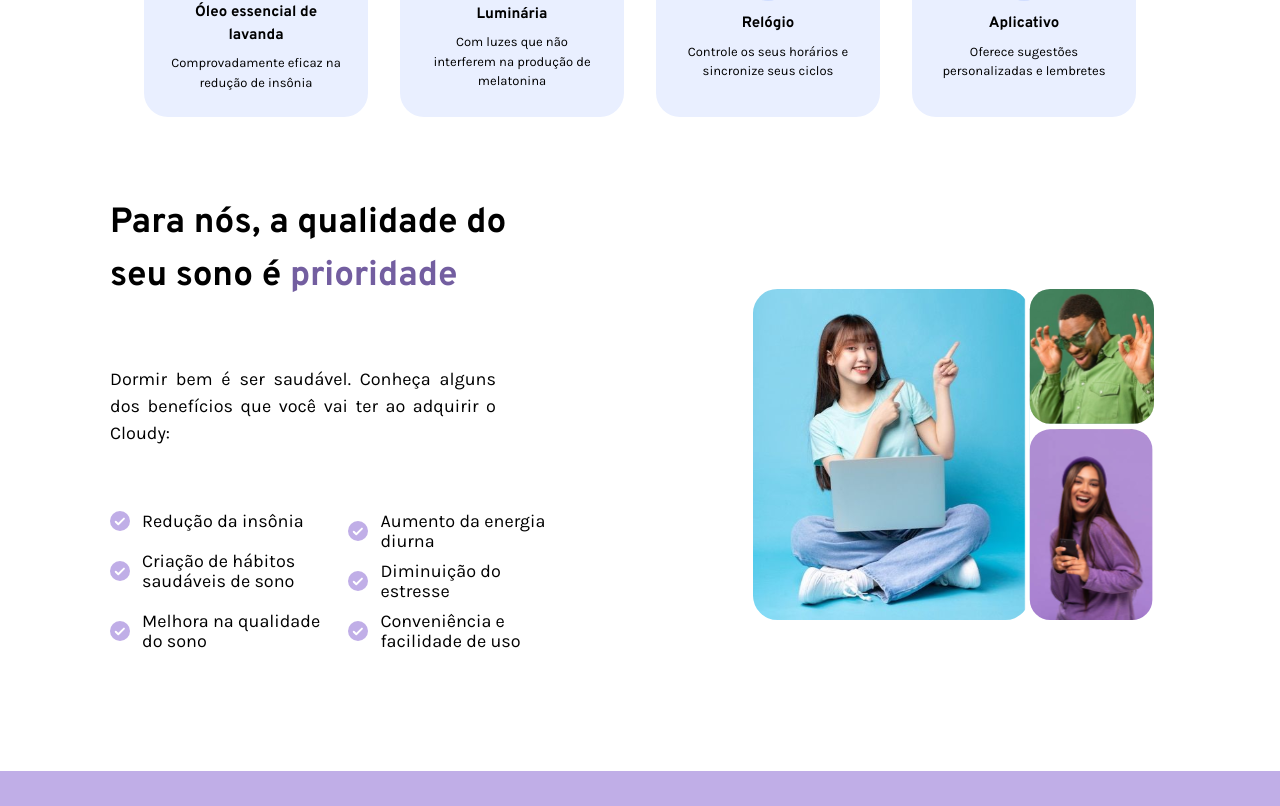
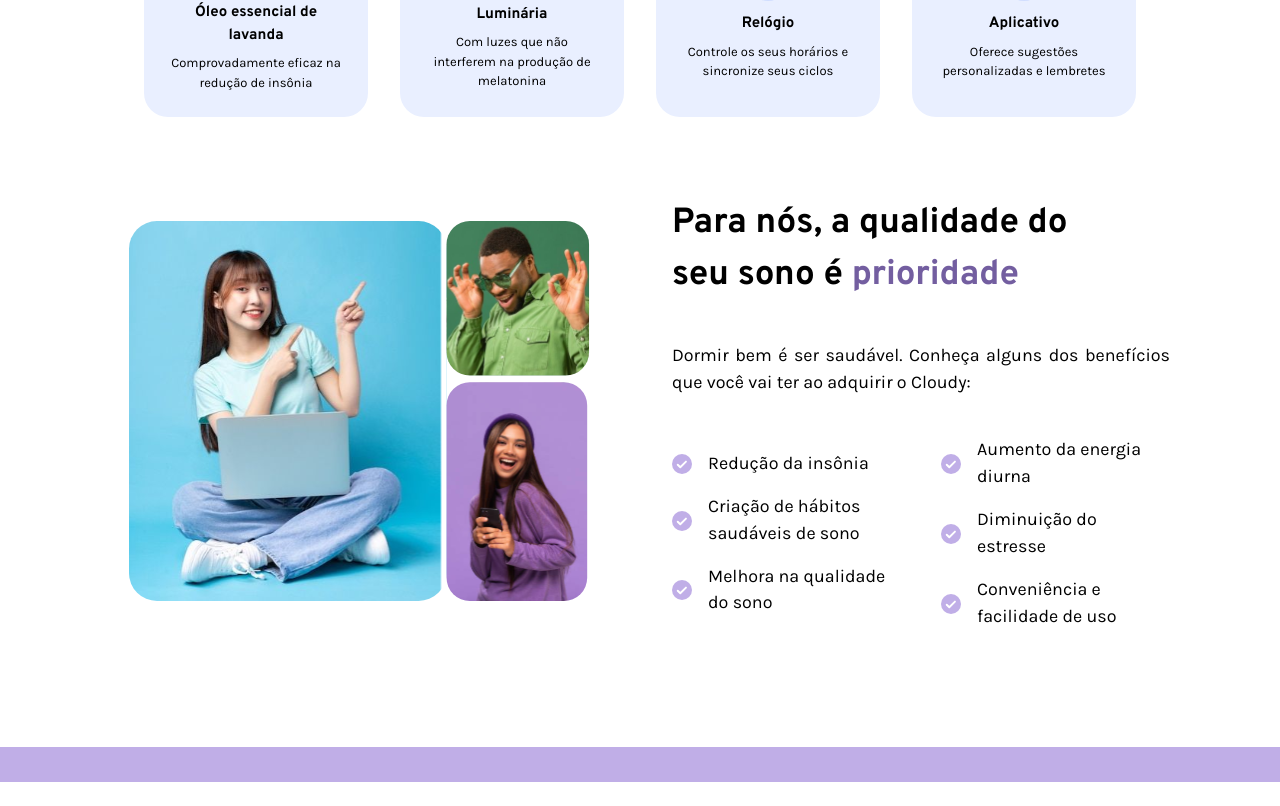
Before and after one commit to yasminvsilva/cloudy, a React (Vite) app: page / in a window 1280 px wide. Shown: the part 1373-2179 px from the top of the page. After the commit the page ends 2155 px from the top, so only its background shows below. Built offline with nearby package versions, Linux system fonts and the light colour scheme.

Commit message:
benefícios finalizado

```diff
--- a/src/pages/Beneficios.jsx
+++ b/src/pages/Beneficios.jsx
@@ -3,69 +3,66 @@ import imagensBeneficios from '../assets/imagensBeneficios.svg'
 
 export default function Beneficios() {
     return (
-    <div className='
-    md:flex
+
+        <div className='md:flex md:gap-10 lg:gap-6 xl:gap-16 2xl:gap-20'>
+
+            <div className='md:order-2 md:flex-1'>
+                <h2 className='
+            font-karla font-bold text-[23px] mb-16
+            md:w-[100%] md:text-[3vw] md:mb-[4vw]
+            lg:text-[2.55vw] lg:mb-[3.2vw]
+            xl:text-[2.73vw]
+            2xl:text-[2.05vw]
           '>
-        <div className='
+                    Para nós, a qualidade do <br></br> seu sono é <span className='text-roxo-titulo'>prioridade</span>
+                </h2>
+                <p className='
+            font-overpass text-[16px] mb-16 text-justify
+            md:w-[100%] md:text-[2vw] md:mb-[4vw]
+            lg:text-[1.6vw] lg:mb-[3.2vw]
+            xl:text-[1.4vw]
+            2xl:text-[1.04vw]
           '>
-            <h2 className='
-            2xl:w-3/5 2xl:mb-18
-            xl:text-[35px] xl:w-4/5 xl:mb-16
-            lg:text-[26px] lg:w-3/4 lg:mb-8
-            md:w-3/4 md:mb-8
-            font-karla font-bold text-[23px] mb-16'>Para nós, a qualidade do <br></br> seu sono é <span className='text-roxo-titulo'>prioridade</span></h2>
-            <p className='
-            2xl:w-3/5 2xl:mb-18
-            xl:text-[18px] xl:mb-16 xl:w-3/5
-            lg:mb-10 lg:w-3/4
-            md:w-3/4 md:mb-8
-            font-overpass text-[16px] mb-16 text-justify'>Dormir bem é ser saudável. Conheça alguns dos benefícios que você vai ter ao adquirir o Cloudy:</p>
+                    Dormir bem é ser saudável. Conheça alguns dos benefícios que você vai ter ao adquirir o Cloudy:
+                </p>
 
-            <div className='
-            lg:flex lg:gap-6 2xl:gap-10
-            '>
-                <div className='2xl:w-1/4 xl:w-1/3 lg:w-2/5'>
-                    <div className='lg:gap-3 lg:mb-5 flex gap-2 mb-2.5'>
-                        <img className='w-5' src={certo} />
-                        <p className='xl:text-[18px] lg:leading-5 font-overpass text-[16px]'>Redução da insônia</p>
+                <div className='md:flex md:flex-wrap md:gap-6 md:items-center xl:gap-10'>
+                    <div className='md:flex-grow md:basis-[45%] flex flex-col justify-between'>
+                        <div className='flex gap-2 mb-2.5 md:mb-4 items-center xl:gap-4'>
+                            <img className='w-5 md:w-4 xl:w-5' src={certo} />
+                            <p className='font-overpass text-[16px] md:text-[1.8vw] lg:text-[1.6vw] xl:text-[1.4vw] 2xl:text-[1.04vw]'>Redução da insônia</p>
                         </div>
-                    <div className='lg:gap-3 lg:mb-5 flex gap-2 mb-2.5'>
-                        <img className='w-5' src={certo} />
-                        <p className='xl:text-[18px] lg:leading-5 font-overpass text-[16px]'>Criação de hábitos saudáveis de sono</p>
+                        <div className='flex gap-2 mb-2.5 md:mb-4 items-center xl:gap-4'>
+                            <img className='w-5 md:w-4 xl:w-5' src={certo} />
+                            <p className='font-overpass text-[16px] md:text-[1.8vw] lg:text-[1.6vw] xl:text-[1.4vw] 2xl:text-[1.04vw]'>Criação de hábitos saudáveis de sono</p>
                         </div>
-                    <div className='lg:gap-3 lg:mb-5 flex gap-2 mb-2.5'>
-                        <img className='w-5' src={certo} />
-                        <p className='xl:text-[18px] lg:leading-5 font-overpass text-[16px]'>Melhora na qualidade do sono</p>
+                        <div className='flex gap-2 mb-2.5 md:mb-4 items-center xl:gap-4'>
+                            <img className='w-5 md:w-4 xl:w-5' src={certo} />
+                            <p className='font-overpass text-[16px] md:text-[1.8vw] lg:text-[1.6vw] xl:text-[1.4vw] 2xl:text-[1.04vw]'>Melhora na qualidade do sono</p>
                         </div>
                     </div>
 
-                <div className='
-                2xl:w-1/4
-                xl:w-1/3
-                lg:w-2/5'>
-                    <div className='lg:gap-3 flex gap-2 mb-2.5'>
-                        <img className='w-5' src={certo} />
-                        <p className='xl:text-[18px] lg:leading-5 font-overpass text-[16px]'>Aumento da energia diurna</p>
+                    <div className='md:flex-grow md:basis-[45%] flex flex-col justify-between'>
+                        <div className='flex gap-2 mb-2.5 md:mb-4 items-center xl:gap-4'>
+                            <img className='w-5 md:w-4 xl:w-5' src={certo} />
+                            <p className='font-overpass text-[16px] md:text-[1.8vw] lg:text-[1.6vw] xl:text-[1.4vw] 2xl:text-[1.04vw]'>Aumento da energia diurna</p>
                         </div>
-                    <div className='lg:gap-3 flex gap-2 mb-2.5'>
-                        <img className='w-5' src={certo} />
-                        <p className='xl:text-[18px] lg:leading-5 font-overpass text-[16px]'>Diminuição do estresse</p>
+                        <div className='flex gap-2 mb-2.5 md:mb-4 items-center xl:gap-4'>
+                            <img className='w-5 md:w-4 xl:w-5' src={certo} />
+                            <p className='font-overpass text-[16px] md:text-[1.8vw] lg:text-[1.6vw] xl:text-[1.4vw] 2xl:text-[1.04vw]'>Diminuição do estresse</p>
                         </div>
-                    <div className='lg:gap-3 flex gap-2 mb-2.5'>
-                        <img className='w-5' src={certo} />
-                        <p className='xl:text-[18px] lg:leading-5 font-overpass text-[16px]'>Conveniência e facilidade de uso</p>
+                        <div className='flex gap-2 mb-2.5 md:mb-4 items-center xl:gap-4'>
+                            <img className='w-5 md:w-4 xl:w-5' src={certo} />
+                            <p className='font-overpass text-[16px] md:text-[1.8vw] lg:text-[1.6vw] xl:text-[1.4vw] 2xl:text-[1.04vw]'>Conveniência e facilidade de uso</p>
                         </div>
                     </div>
                 </div>
+
             </div>
-        <div>
+
             <div className='
-            2xl:mt-[0px]
-            xl:mt-[28px]
-            lg:mt-[35px]
-            md:flex md:mt-[135px] md:mr-4'>
-                <img className='mt-16' src={imagensBeneficios} alt="" />
-            </div>
+            md:flex-1 md:flex md:justify-center md:items-align'>
+                <img className='mt-16 md:mt-12 md:w-72 md:h-72 lg:w-80 lg:h-80 xl:w-[500px] xl:h-[380px] xl:mt-6' src={imagensBeneficios} alt="Benefícios" />
             </div>
         </div>
     )
```
Lines whose indentation alone changed are shown as unchanged.
